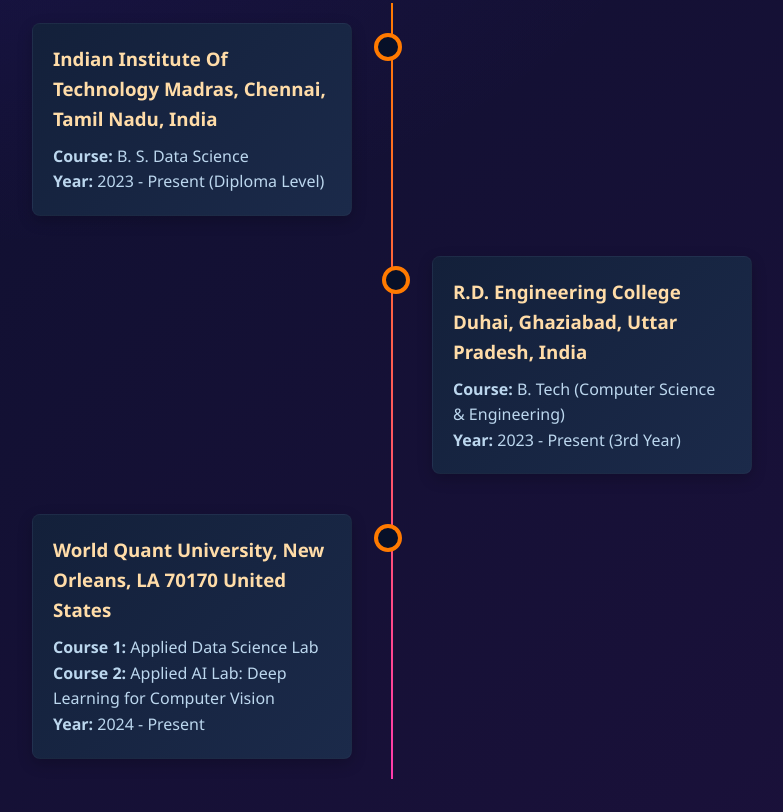
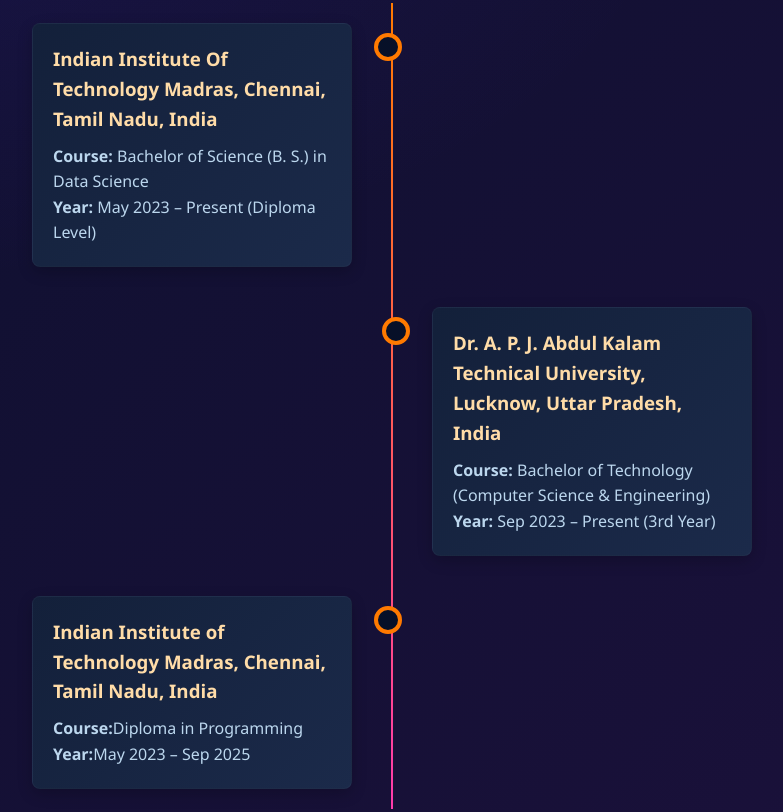
Before and after one commit to 23f2002668/Portfolio, a plain HTML site: page index.html in a window 1280 px wide. Shown: the part 1249-2061 px from the top of the page, without its empty margins (248-1031 px from the left). Drawn offline with Linux system fonts and the light colour scheme.

Commit message:
Update index.html

```diff
--- a/index.html
+++ b/index.html
@@ -728,23 +728,22 @@
                 <div class="timeline-item">
                     <div class="timeline-content">
                         <h3>Indian Institute Of Technology Madras, Chennai, Tamil Nadu, India</h3>
-                        <p><strong>Course:</strong> B. S. Data Science</p>
-                        <p><strong>Year:</strong> 2023 - Present (Diploma Level)</p>
+                        <p><strong>Course:</strong> Bachelor of Science (B. S.) in Data Science</p>
+                        <p><strong>Year:</strong> May 2023 – Present (Diploma Level)</p>
                     </div>
                 </div>
                 <div class="timeline-item">
                     <div class="timeline-content">
-                        <h3>R.D. Engineering College Duhai, Ghaziabad, Uttar Pradesh, India</h3>
-                        <p><strong>Course:</strong> B. Tech (Computer Science & Engineering)</p>
-                        <p><strong>Year:</strong> 2023 - Present (3rd Year)</p>
+                        <h3>Dr. A. P. J. Abdul Kalam Technical University, Lucknow, Uttar Pradesh, India</h3>
+                        <p><strong>Course:</strong> Bachelor of Technology (Computer Science & Engineering)</p>
+                        <p><strong>Year:</strong> Sep 2023 – Present (3rd Year)</p>
                     </div>
                 </div>
                 <div class="timeline-item">
                     <div class="timeline-content">
-                        <h3>World Quant University, New Orleans, LA 70170 United States</h3>
-                        <p><strong>Course 1:</strong> Applied Data Science Lab</p>
-                        <p><strong>Course 2:</strong> Applied AI Lab: Deep Learning for Computer Vision</p>
-                        <p><strong>Year:</strong> 2024 - Present</p>
+                        <h3>Indian Institute of Technology Madras, Chennai, Tamil Nadu, India</h3>
+                        <p><strong>Course:</strong>Diploma in Programming</p>
+                        <p><strong>Year:</strong>May 2023 – Sep 2025</p>
                     </div>
                 </div>
             </div>
@@ -912,6 +911,7 @@
                             <span class="tech-tag">CI/CD</span>
                         </div>
                         <p><strong>Achievement:</strong> Reduced task completion time by 40% through parallel execution.</p>
+                        <a href="#projects" class="btn">View Project</a>
                     </div>
                 </div>
                 <div class="project-card">
@@ -924,6 +924,7 @@
                             <span class="tech-tag">Automation</span>
                         </div>
                         <p><strong>Achievement:</strong> Reduced manual reporting effort by 70%.</p>
+                        <a href="#projects" class="btn">View Project</a>
                     </div>
                 </div>
                 <div class="project-card">
@@ -937,6 +938,7 @@
                             <span class="tech-tag">Vue.js</span>
                         </div>
                         <p><strong>Features:</strong> Role-based access control, automated reminders, performance reports.</p>
+                        <a href="#projects" class="btn">View Project</a>
                     </div>
                 </div>
                 <div class="project-card">
@@ -949,6 +951,7 @@
                             <span class="tech-tag">REST API</span>
                         </div>
                         <p><strong>Achievement:</strong> Improved API response time by 25%.</p>
+                        <a href="#projects" class="btn">View Project</a>
                     </div>
                 </div>
                 <div class="project-card">
@@ -961,6 +964,7 @@
                             <span class="tech-tag">Automation</span>
                         </div>
                         <p><strong>Achievement:</strong> Reduced manual effort by 80%.</p>
+                        <a href="#projects" class="btn">View Project</a>
                     </div>
                 </div>
                 <div class="project-card">
@@ -973,6 +977,7 @@
                             <span class="tech-tag">ABC Analysis</span>
                         </div>
                         <p><strong>Discovery:</strong> 29% of products generated 79% of revenue.</p>
+                        <a href="#projects" class="btn">View Project</a>
                     </div>
                 </div>
                 <div class="project-card">
@@ -985,6 +990,7 @@
                             <span class="tech-tag">Web Scraping</span>
                         </div>
                         <p><strong>Features:</strong> Country-based filtering, proxy validation, JSON/CSV export.</p>
+                        <a href="#projects" class="btn">View Project</a>
                     </div>
                 </div>
                 <div class="project-card">
@@ -997,6 +1003,7 @@
                             <span class="tech-tag">Web Scraping</span>
                         </div>
                         <p><strong>Achievement:</strong> Reduced manual effort by 90% for image dataset creation.</p>
+                        <a href="#projects" class="btn">View Project</a>
                     </div>
                 </div>
                 <div class="project-card">
@@ -1010,6 +1017,7 @@
                             <span class="tech-tag">Kaggle</span>
                         </div>
                         <p><strong>Features:</strong> Feature engineering, baseline models, MLP implementation.</p>
+                        <a href="#projects" class="btn">View Project</a>
                     </div>
                 </div>
             </div>
```
